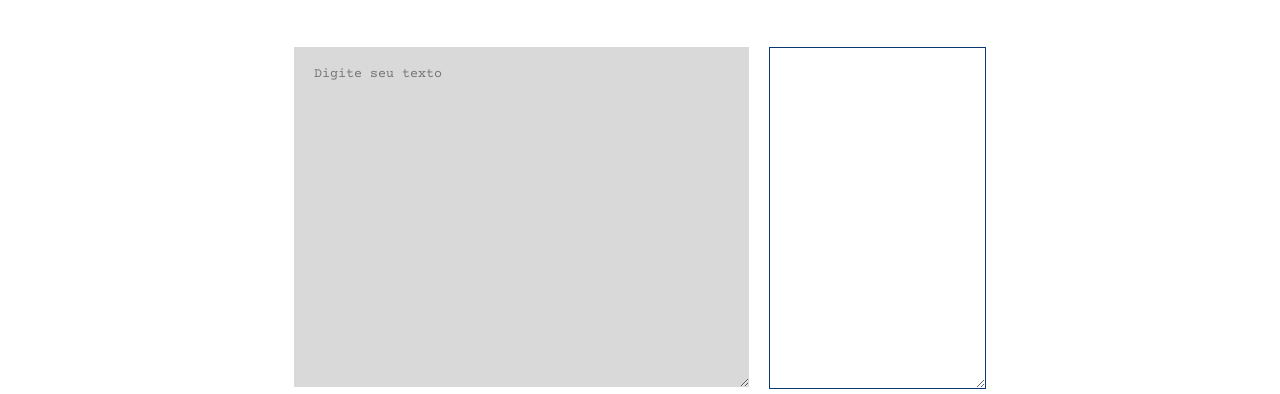
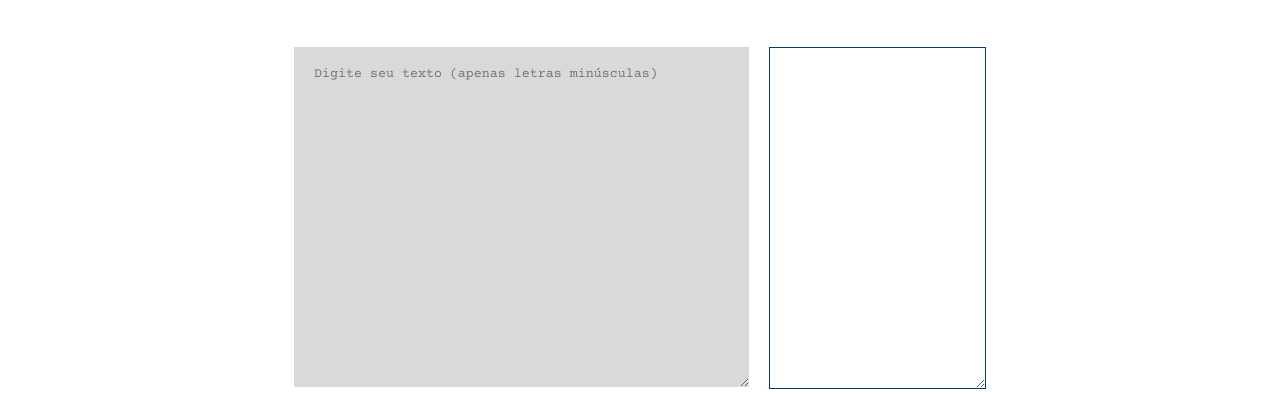
Before and after one commit to jsilva-js/decodificador-de-texto, a plain HTML site: page index.html in a window 1280 px wide. Shown: the part 157-551 px from the top of the page. Drawn offline with nearby package versions, Linux system fonts and the light colour scheme.

Commit message:
atualiza placeholder

```diff
--- a/index.html
+++ b/index.html
@@ -23,7 +23,7 @@
         <div class="container">
             <div class="main-content">
                 <section class="section-1">
-                    <textarea id="text-input" class="text-area" cols="50" rows="20" placeholder="Digite seu texto"></textarea>
+                    <textarea id="text-input" class="text-area" cols="50" rows="20" placeholder="Digite seu texto (apenas letras minúsculas)"></textarea>
 
                     <div class="buttons">
                         <button class="button-encrypt">Criptografar</button>
```
